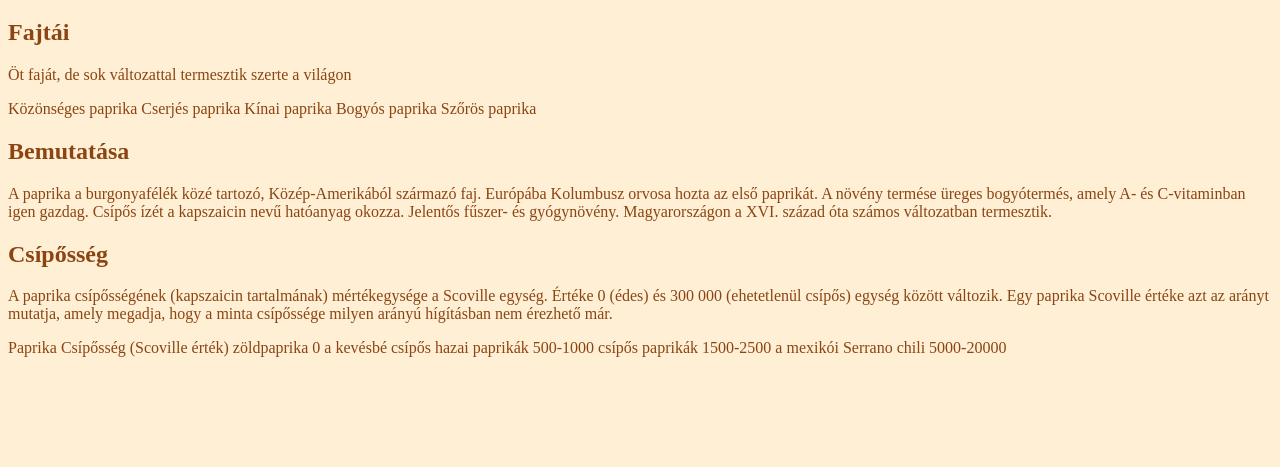
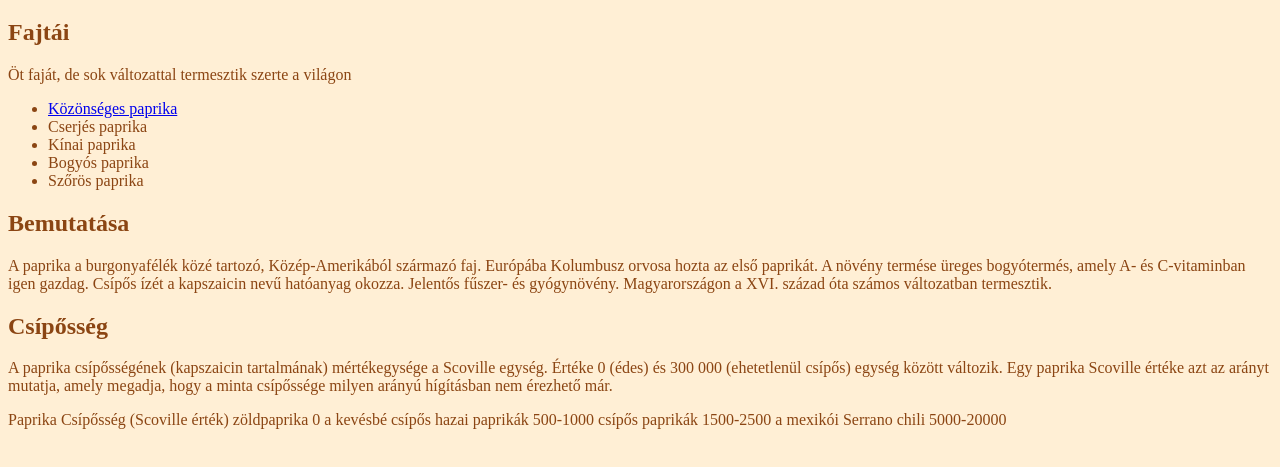
Before and after one commit to Gircsi117/paprika, a plain HTML site: page index.html in a window 1280 px wide. Shown: the part 61-528 px from the top of the page. Drawn offline with Linux system fonts and the light colour scheme.

Commit message:
Számozatlan felsorolás és hivatkozások elhelyezése

```diff
--- a/index.html
+++ b/index.html
@@ -14,11 +14,13 @@
         <div id="menu">
             <h2>Fajtái</h2>
             <p>Öt faját, de sok változattal termesztik szerte a világon</p>
-            Közönséges paprika
-            Cserjés paprika
-            Kínai paprika
-            Bogyós paprika
-            Szőrös paprika
+            <ul>
+                <li><a href="Images/sok.jpg", target="_blank">Közönséges paprika</a></li>
+                <li><a href="https://hu.wikipedia.org/wiki/Paprika" target="_blank"></a>Cserjés paprika</li>
+                <li><a href="https://hu.wikipedia.org/wiki/Paprika" target="_blank"></a>Kínai paprika</li>
+                <li><a href="https://hu.wikipedia.org/wiki/Paprika" target="_blank"></a>Bogyós paprika</li>
+                <li><a href="https://hu.wikipedia.org/wiki/Paprika" target="_blank"></a>Szőrös paprika</li>
+            </ul>
         </div>
         <div id="tartalom">
             <h2>Bemutatása</h2>
```
